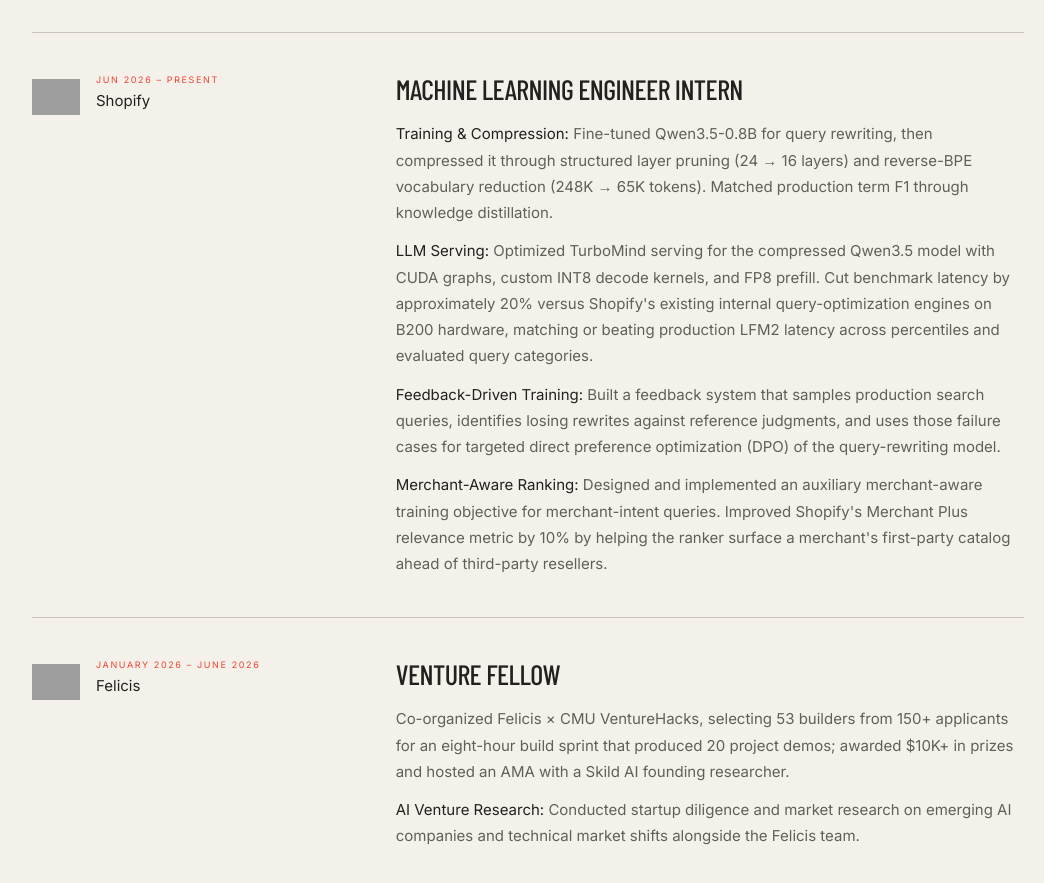
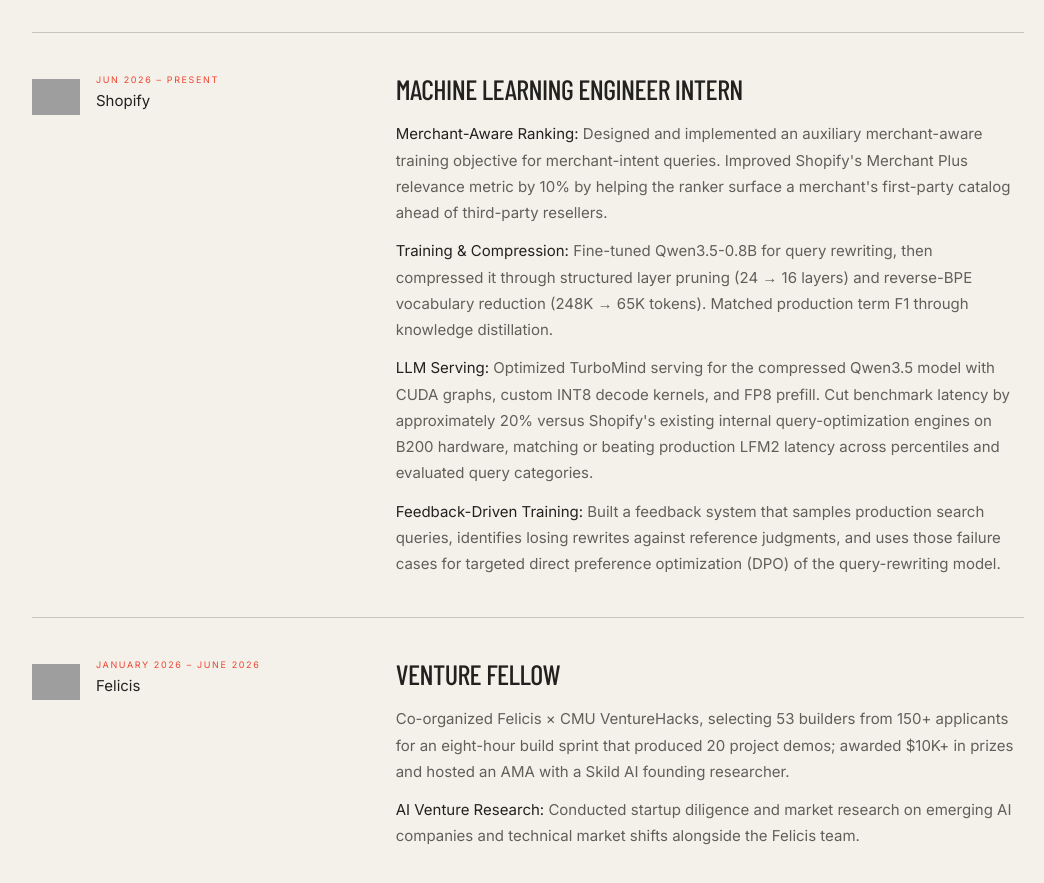
Before and after one commit to AgarwalAarush/aarushagarwal, a Next.js app: page / in a window 1280 px wide. Shown: the part 2120-3003 px from the top of the page, without its empty margins (16-1060 px from the left). Built offline with nearby package versions, Linux system fonts and the light colour scheme; no server answers; grey boxes are pictures that could not be loaded.

Commit message:
Lead Shopify experience with merchant-aware ranking

```diff
--- a/src/pages/index.js
+++ b/src/pages/index.js
@@ -191,6 +191,13 @@ export default function Home({ projects }) {
             description={
               <>
                 <p>
+                  <span>Merchant-Aware Ranking:</span> Designed and implemented
+                  an auxiliary merchant-aware training objective for
+                  merchant-intent queries. Improved Shopify&apos;s Merchant Plus
+                  relevance metric by 10% by helping the ranker surface a
+                  merchant&apos;s first-party catalog ahead of third-party resellers.
+                </p>
+                <p>
                   <span>Training &amp; Compression:</span> Fine-tuned
                   Qwen3.5-0.8B for query rewriting, then compressed it through
                   structured layer pruning (24 → 16 layers) and reverse-BPE
@@ -212,13 +219,6 @@ export default function Home({ projects }) {
                   against reference judgments, and uses those failure cases for
                   targeted direct preference optimization (DPO) of the
                   query-rewriting model.
-                </p>
-                <p>
-                  <span>Merchant-Aware Ranking:</span> Designed and implemented
-                  an auxiliary merchant-aware training objective for
-                  merchant-intent queries. Improved Shopify&apos;s Merchant Plus
-                  relevance metric by 10% by helping the ranker surface a
-                  merchant&apos;s first-party catalog ahead of third-party resellers.
                 </p>
               </>
             }
```
